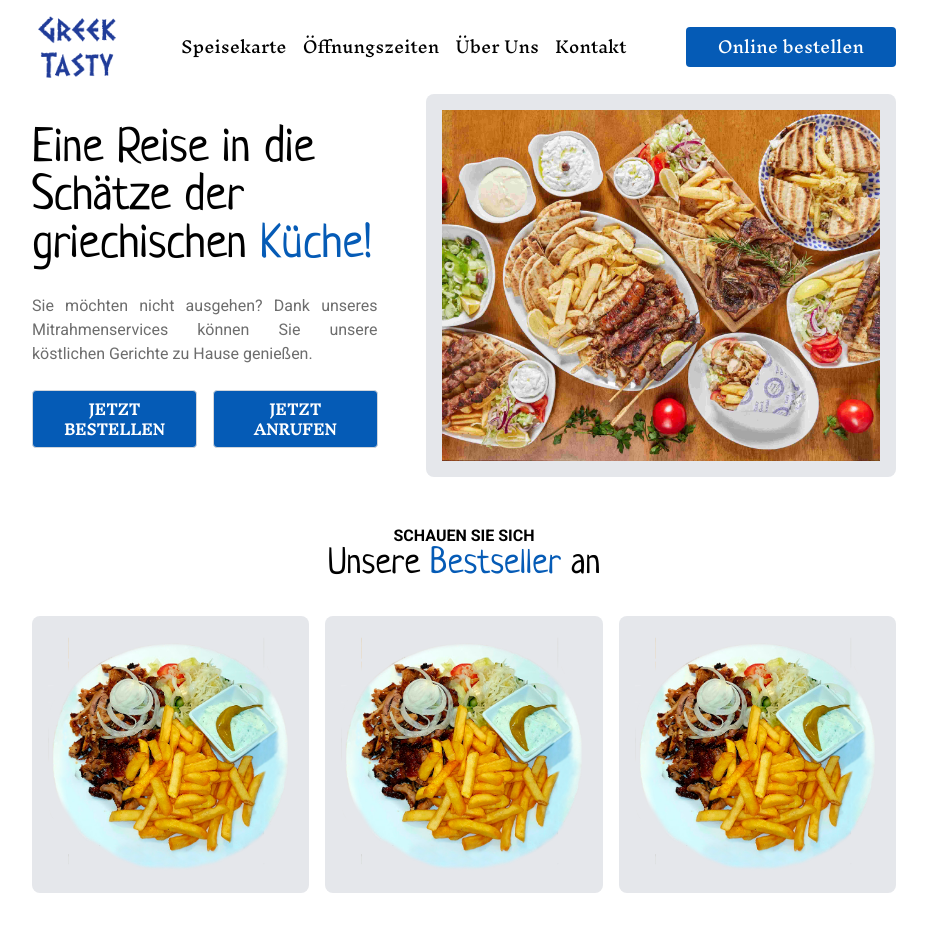
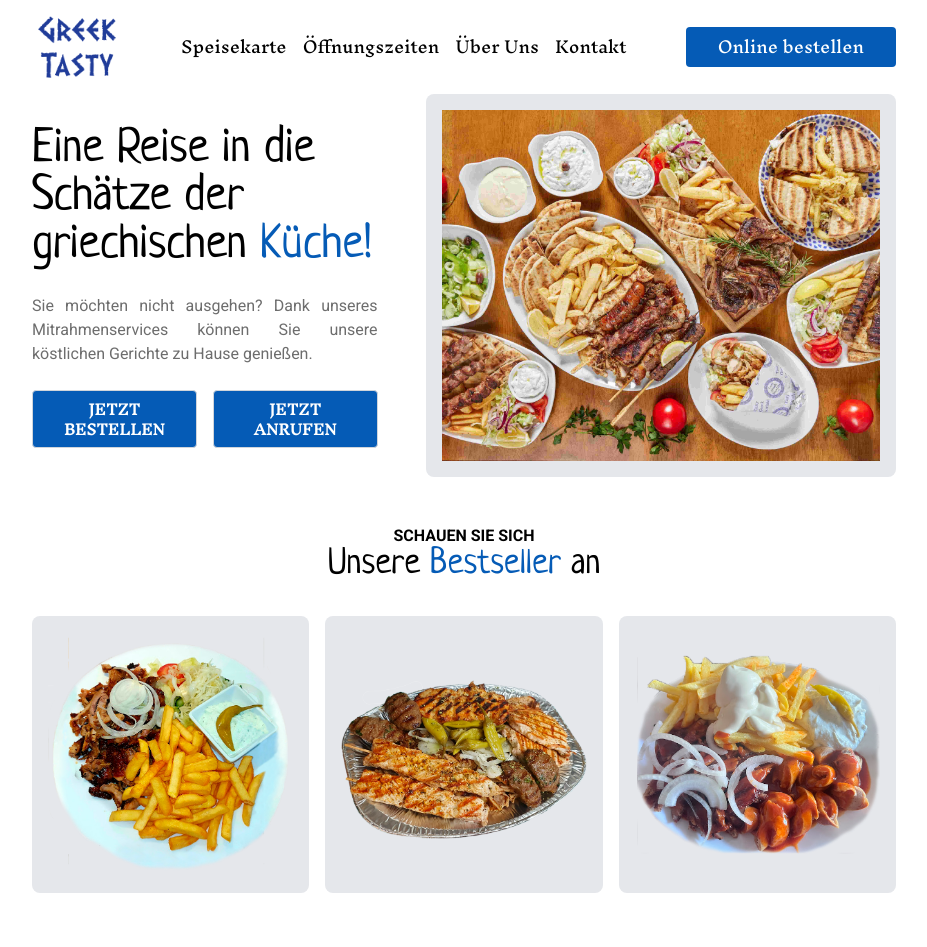
Before and after one commit to greektastyde/greek-tasty, a Next.js app: page / in a window 1280 px wide. Shown: the top 947 px of the page, without its empty margins (176-1103 px from the left). Built offline with nearby package versions, Linux system fonts and the light colour scheme; no server answers.

Commit message:
Update HomeMenu.js

```diff
--- a/src/components/layout/HomeMenu.js
+++ b/src/components/layout/HomeMenu.js
@@ -24,17 +24,17 @@ export default function HomeMenu() {
         <div className="grid grid-cols-3 gap-4">
           <div className="bg-gray-200 p-4 rounded-lg group hover:bg-white hover:shadow-md hover:shadow-black/25 transition-all">
             <div className="item-center">
-              <img src={'/food_1.png'} className="max-h-auto block mx-auto" alt="pizza"/>
+              <img src={'/food_1.png'} className="max-h-auto block mx-auto" alt="Gyros"/>
             </div>
           </div>
           <div className="bg-gray-200 p-4 rounded-lg group hover:bg-white hover:shadow-md hover:shadow-black/25 transition-all">
             <div className="item-center">
-              <img src={'/food_1.png'} className="max-h-auto block mx-auto" alt="pizza"/>
+              <img src={'/food_2.png'} className="max-h-auto block mx-auto" alt="Platte"/>
             </div>
           </div>
           <div className="bg-gray-200 p-4 rounded-lg group hover:bg-white hover:shadow-md hover:shadow-black/25 transition-all">
             <div className="item-center">
-              <img src={'/food_1.png'} className="max-h-auto block mx-auto" alt="pizza"/>
+              <img src={'/food_3.png'} className="max-h-auto block mx-auto" alt="Currywurst"/>
             </div>
           </div>
         </div>
```
